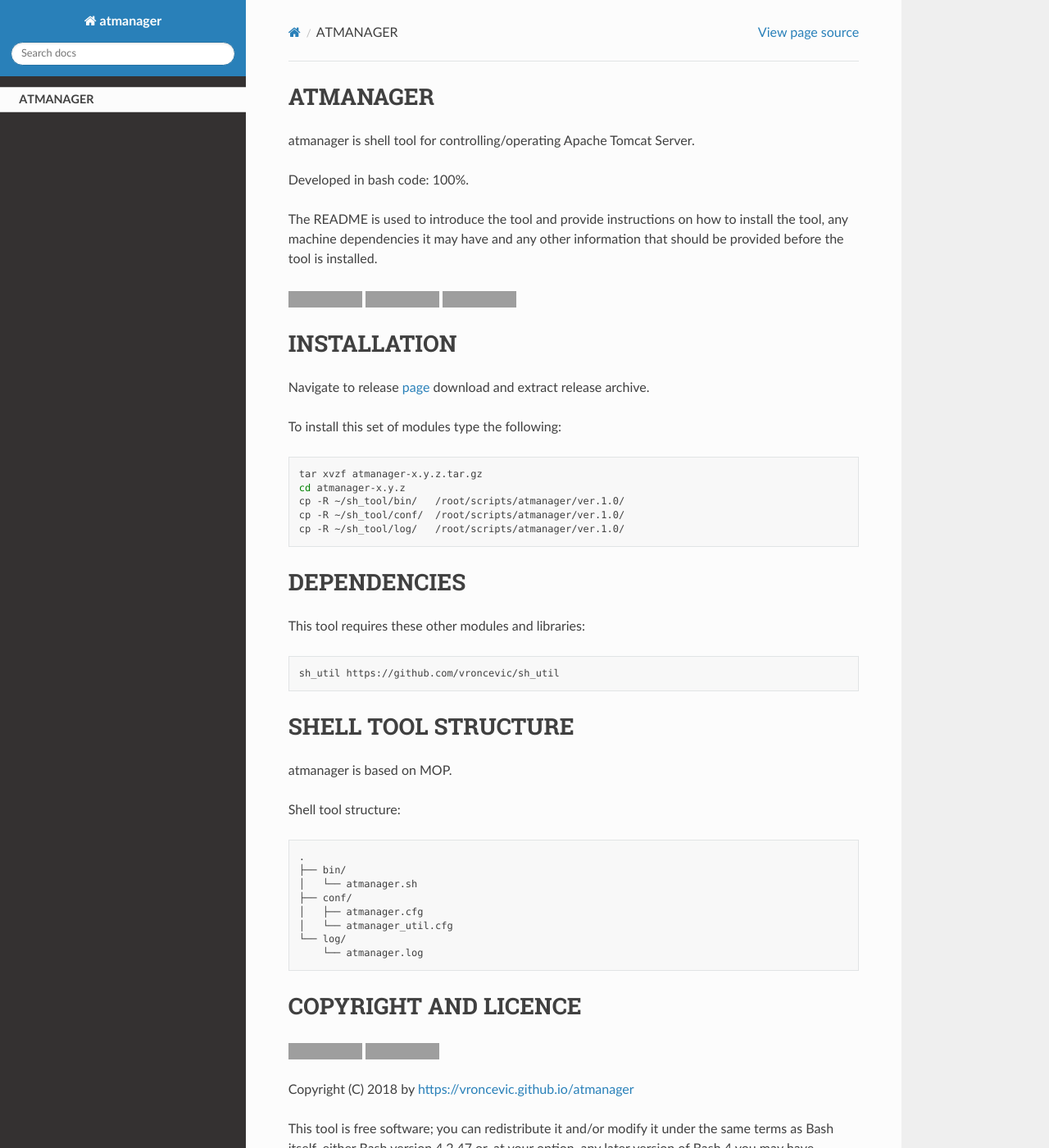
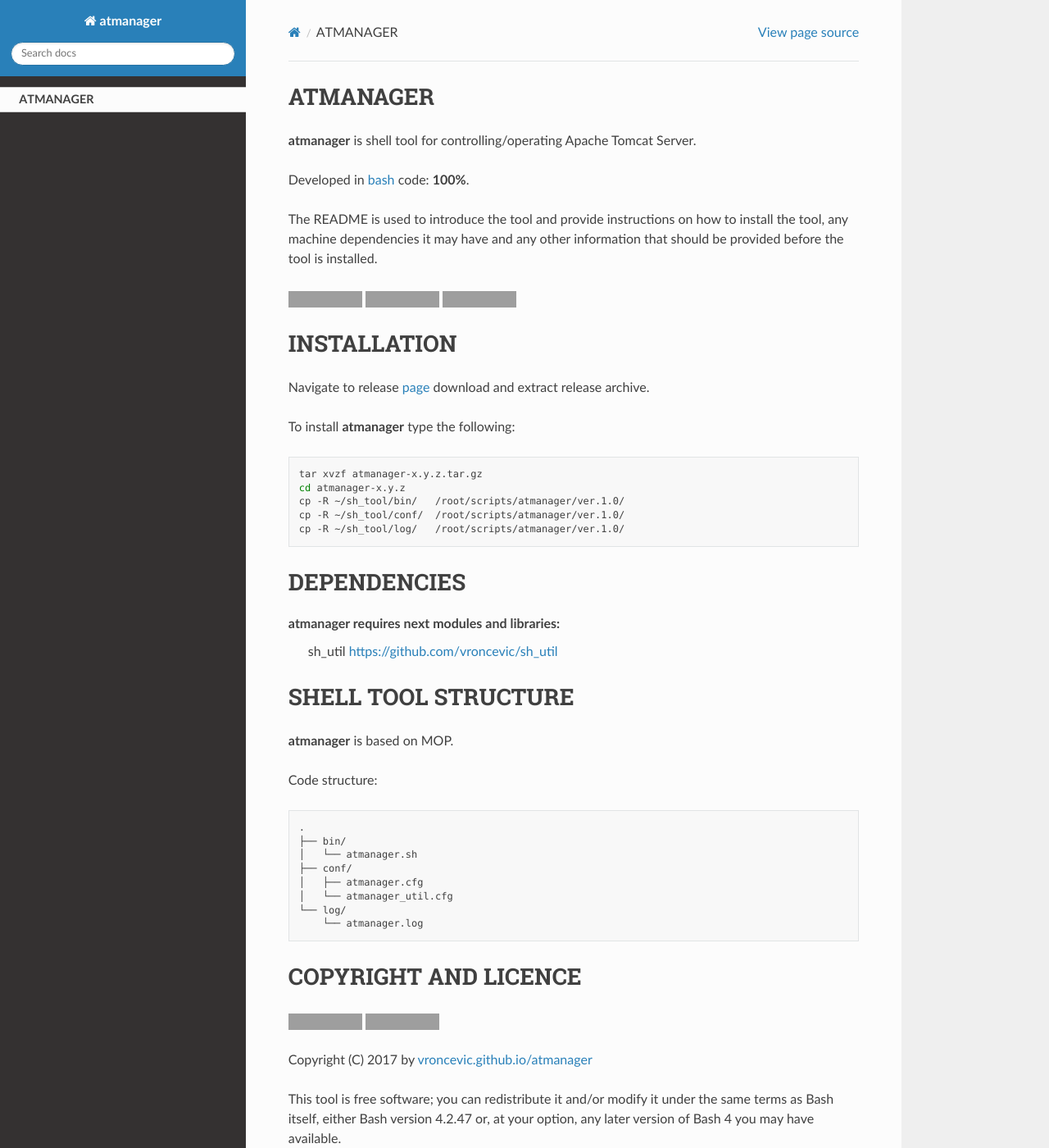
Before and after one commit to vroncevic/atmanager, a Sphinx documentation site: the page built from docs/source/index.rst, in a window 1280 px wide and 1400 px high. Shown: the whole window at 82% size. Built offline with Sphinx 7.4.7 and the Read the Docs theme 2.0.0, drawn with Linux system fonts in a browser that asks for light colours; grey boxes are pictures that could not be loaded.

Commit message:
[atmanager] Updated Docerfile, docs

```diff
--- a/docs/source/index.rst
+++ b/docs/source/index.rst
@@ -6,10 +6,9 @@
 
  self
 
+**atmanager** is shell tool for controlling/operating Apache Tomcat Server.
 
-atmanager is shell tool for controlling/operating Apache Tomcat Server.
-
-Developed in bash code: 100%.
+Developed in `bash <https://en.wikipedia.org/wiki/Bash_(Unix_shell)>`_ code: **100%**.
 
 The README is used to introduce the tool and provide instructions on
 how to install the tool, any machine dependencies it may have and any
@@ -28,11 +27,12 @@
 
 INSTALLATION
 -------------
+
 Navigate to release `page`_ download and extract release archive.
 
 .. _page: https://github.com/vroncevic/atmanager/releases
 
-To install this set of modules type the following:
+To install **atmanager** type the following:
 
 .. code-block:: bash
 
@@ -44,17 +44,16 @@
 
 DEPENDENCIES
 -------------
-This tool requires these other modules and libraries:
 
-.. code-block:: bash
-
-   sh_util https://github.com/vroncevic/sh_util
+**atmanager** requires next modules and libraries:
+    sh_util `https://github.com/vroncevic/sh_util <https://github.com/vroncevic/sh_util>`_
 
 SHELL TOOL STRUCTURE
 ---------------------
-atmanager is based on MOP.
 
-Shell tool structure:
+**atmanager** is based on MOP.
+
+Code structure:
 
 .. code-block:: bash
 
@@ -78,7 +77,7 @@
 .. |License: Apache 2.0| image:: https://img.shields.io/badge/License-Apache%202.0-blue.svg
    :target: https://opensource.org/licenses/Apache-2.0
 
-Copyright (C) 2018 by https://vroncevic.github.io/atmanager
+Copyright (C) 2017 by `vroncevic.github.io/atmanager <https://vroncevic.github.io/atmanager>`_
 
 This tool is free software; you can redistribute it and/or modify it
 under the same terms as Bash itself, either Bash version 4.2.47 or,
```
Also changed, not shown: README.md (+16 -16 lines), 6 other files.
